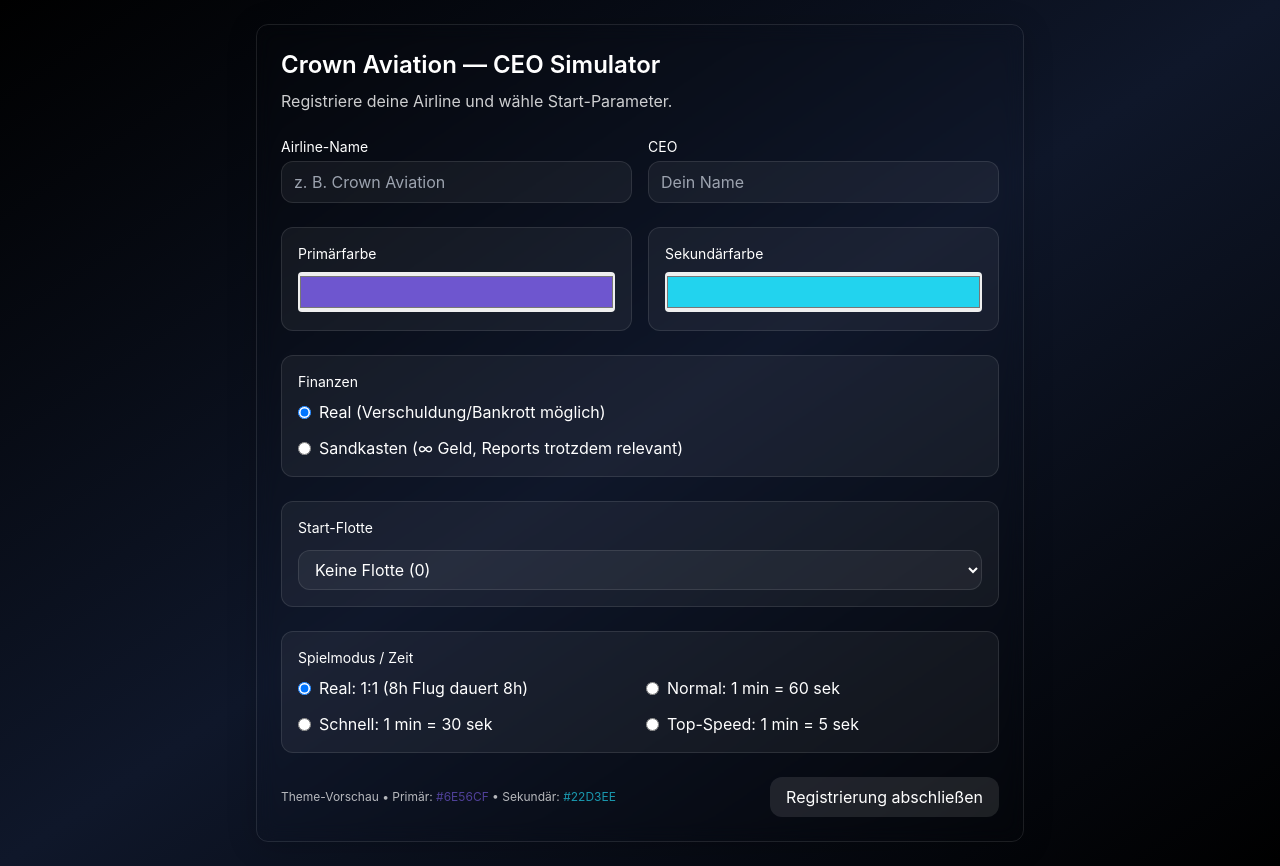
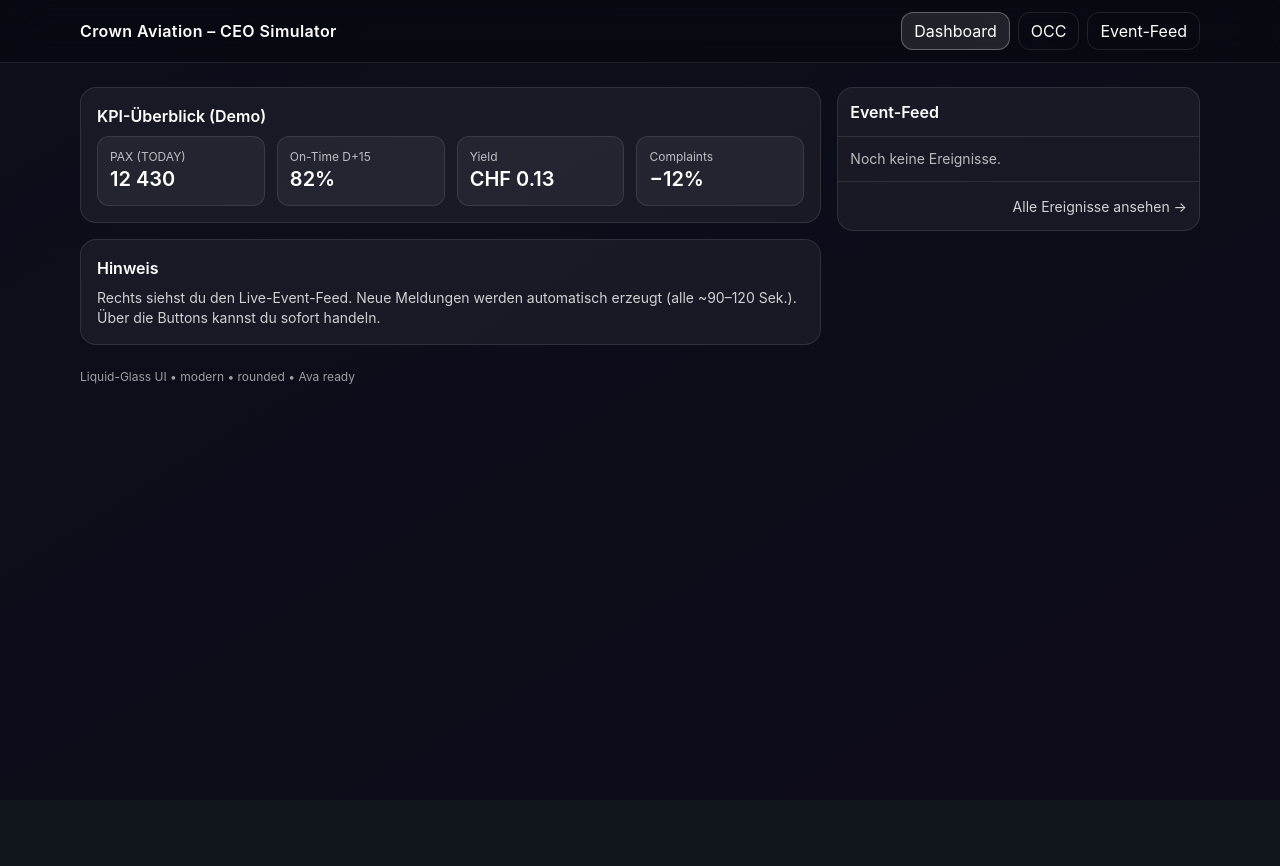
Before and after one commit to BlckSwn13/Airline-Ceo-Sim, a React (Vite) app: page / in a window 1280 px wide. After the commit the page ends 800 px from the top, so only its background shows below. Built offline with nearby package versions, Linux system fonts and the light colour scheme.

Commit message:
Update App.tsx

```diff
--- a/src/App.tsx
+++ b/src/App.tsx
@@ -1,40 +1,60 @@
-import React, { useState, useEffect } from 'react';
-import Auth from '@components/Auth';
-import Layout from '@components/Layout';
-import type { UserConfig } from '@types';
+// src/App.tsx
+import React, { useEffect, useState } from 'react';
+import Dashboard from './components/Dashboard';
+import OCC from './components/OCC';
+import EventFeedPage from './pages/EventFeedPage';
 
-/**
- * App ist die Root-Komponente. Sie verwaltet den globalen User-Zustand
- * und schaltet zwischen Authentifizierungs-Flow und Haupt-Layout um.
- */
-const App: React.FC = () => {
-  const [userConfig, setUserConfig] = useState<UserConfig | null>(null);
+type Tab = 'dashboard' | 'occ' | 'events';
 
-  // User-Konfiguration beim ersten Mount aus dem LocalStorage laden
+export default function App() {
+  const [tab, setTab] = useState<Tab>('dashboard');
+
   useEffect(() => {
-    const keys = Object.keys(localStorage).filter((k) => k.startsWith('ceo-config-'));
-    if (keys.length > 0) {
-      // In dieser Demo wird die erste gespeicherte Airline geladen
-      // (später könnte man dem Nutzer eine Auswahl bieten).
-      const config = localStorage.getItem(keys[0]);
-      if (config) {
-        const parsed: any = JSON.parse(config);
-        // Passwort entfernen, bevor es im Zustand gespeichert wird
-        delete parsed.password;
-        setUserConfig(parsed);
-      }
+    // Branding-Variablen (Fallbacks)
+    const root = document.documentElement;
+    if (!getComputedStyle(root).getPropertyValue('--brand-1')) {
+      root.style.setProperty('--brand-1', '#38bdf8'); // cyan-400
+    }
+    if (!getComputedStyle(root).getPropertyValue('--brand-2')) {
+      root.style.setProperty('--brand-2', '#a78bfa'); // violet-400
     }
   }, []);
 
   return (
-    <div className="h-full">
-      {!userConfig ? (
-        <Auth onComplete={(cfg) => setUserConfig(cfg)} />
-      ) : (
-        <Layout userConfig={userConfig} onLogout={() => setUserConfig(null)} />
-      )}
+    <div className="min-h-screen text-white bg-gradient-to-br from-[#0b0f1a] to-[#0e0b1a]">
+      <header className="sticky top-0 z-40 backdrop-blur-xl bg-black/30 border-b border-white/10">
+        <div className="max-w-6xl mx-auto px-4 py-3 flex items-center gap-4">
+          <div className="font-semibold tracking-wide">Crown Aviation – CEO Simulator</div>
+          <nav className="ml-auto flex gap-2">
+            <NavButton active={tab==='dashboard'} onClick={() => setTab('dashboard')}>Dashboard</NavButton>
+            <NavButton active={tab==='occ'} onClick={() => setTab('occ')}>OCC</NavButton>
+            <NavButton active={tab==='events'} onClick={() => setTab('events')}>Event-Feed</NavButton>
+          </nav>
+        </div>
+      </header>
+
+      <main className="max-w-6xl mx-auto px-4 py-6 space-y-6">
+        {tab === 'dashboard' && <Dashboard />}
+        {tab === 'occ' && <OCC />}
+        {tab === 'events' && <EventFeedPage />}
+      </main>
+
+      <footer className="max-w-6xl mx-auto px-4 pb-8 text-xs opacity-60">
+        Liquid-Glass UI • modern • rounded • Ava ready
+      </footer>
     </div>
   );
-};
+}
 
-export default App;
+function NavButton({ active, children, onClick }: { active?: boolean; children: React.ReactNode; onClick: () => void }) {
+  return (
+    <button
+      onClick={onClick}
+      className={`px-3 py-1.5 rounded-xl border transition ${
+        active ? 'border-white/30 bg-white/10' : 'border-white/10 hover:bg-white/5'
+      }`}
+    >
+      {children}
+    </button>
+  );
+}
```
